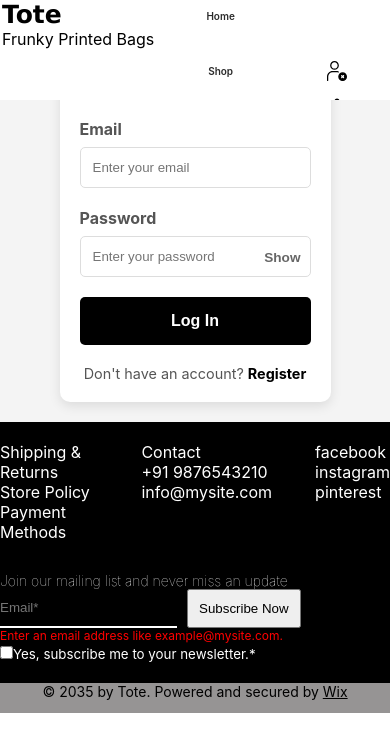
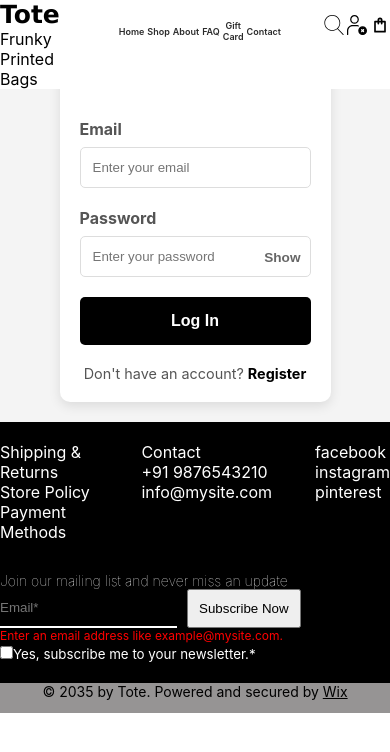
Before and after one commit to adithyaaneesh/react-dom-project, a React (Create React App) app: page /login in a window 390 px wide. Shown: the top 752 px of the page. Built offline with nearby package versions, Linux system fonts and the light colour scheme.

Commit message:
nav bar responsiveness

```diff
--- a/src/components/Header.jsx
+++ b/src/components/Header.jsx
@@ -48,7 +48,7 @@ const Header = () => {
                             <div class="header-icons">
                                 <div class="search-box">
                                     <img src='/images/search.svg'/>
-                                    <input type="text" placeholder="Search"/>
+                                    {/* <input type="text" placeholder="Search"/> */}
                                 </div>
                                 <div>
                                     {isLoggedIn ? (
--- a/src/styles/Header.css
+++ b/src/styles/Header.css
@@ -55,7 +55,7 @@ nav > div {
 .active {
     color: rgb(205, 204, 204);
 }
-.search-box img {
+/* .search-box img {
     min-height: 13px;
     max-width: 13px;
 }
@@ -66,8 +66,9 @@ nav > div {
     border-top: 0;
     border-right: 0;
     border-left: 0;
-}
+} */
 
+.search-box img,
 .user-icon img,
 .cart-icon img {
     min-height: 20px;
@@ -104,7 +105,7 @@ nav > div {
 
 .header-icons {
     display: flex;
-    gap: 12px;
+    gap: 22px;
 }
 .header-icons div:nth-child(2) {
     gap: 12px;
@@ -147,9 +148,16 @@ nav > div {
 
   .menu-items div:nth-child(2) ul div {
     align-items: center;
-    flex-direction: column;
+    /* flex-flow: column wrap; */
+    font-size: 9px;
+    gap: 3px;
     position: relative;
-    min-height: 100px;
+    /* min-height: 100px; */
+  }
+  .header-icons {
+    grid-template-rows: 1fr;
+    align-items: flex-start;
+
   }
 
 }
```
